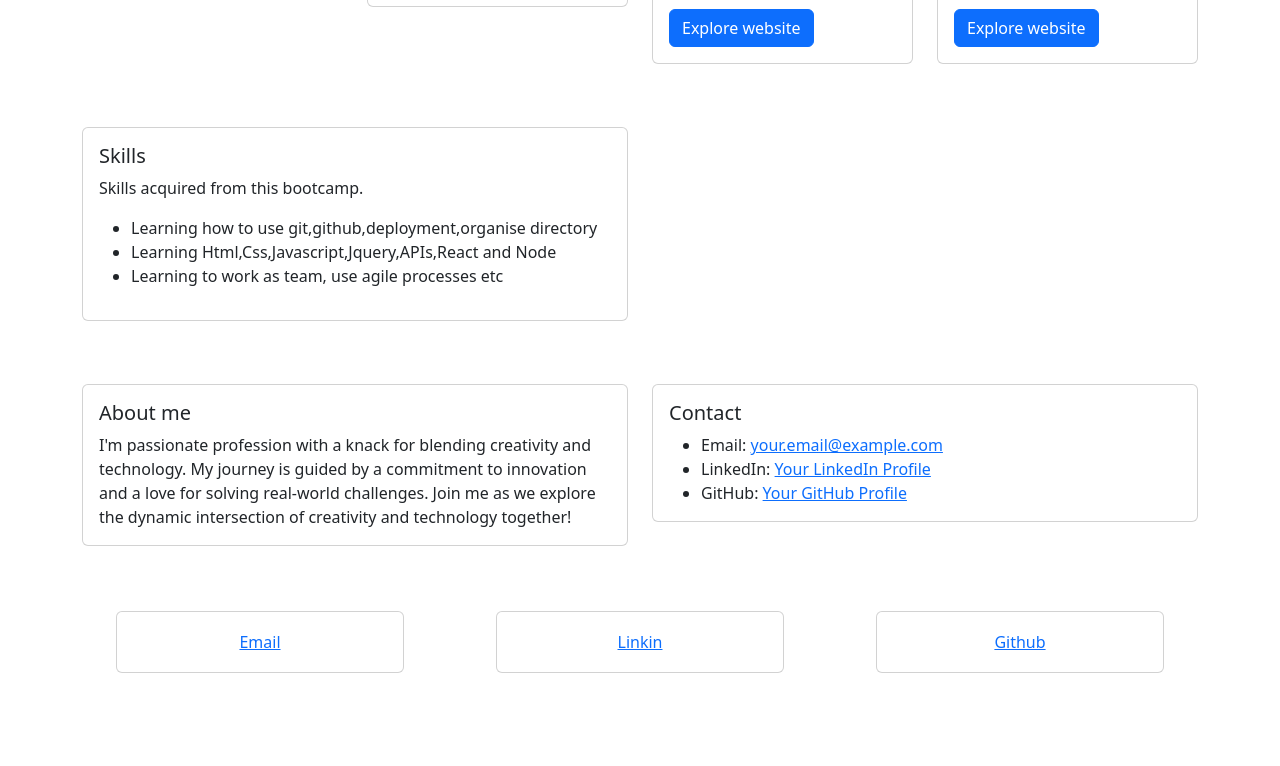
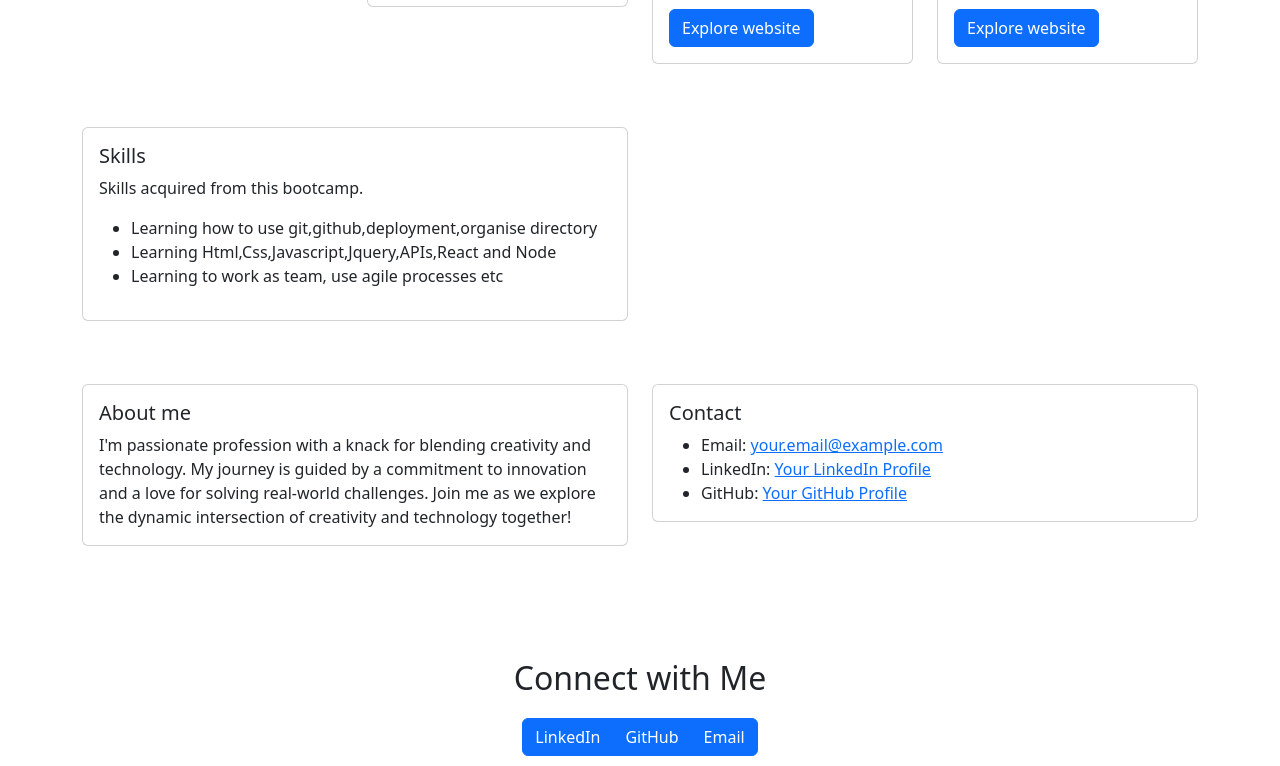
Before and after one commit to SAE9/Bootstrap-Portfolio, a plain HTML site: page index.html in a window 1280 px wide. Shown: the part 1233-1999 px from the top of the page. Before the commit the page ends 1930 px from the top, so only its background shows below. Drawn offline with nearby package versions, Linux system fonts and the light colour scheme.

Commit message:
edited the footer section by changing the cards into buttons instead and adding links

```diff
--- a/index.html
+++ b/index.html
@@ -1,10 +1,12 @@
 <!doctype html>
 <html lang="en">
+
 <head>
   <meta charset="utf-8">
   <meta name="viewport" content="width=device-width, initial-scale=1">
   <title>Bootstrap demo</title>
-    <link href="https://cdn.jsdelivr.net/npm/bootstrap@5.3.2/dist/css/bootstrap.min.css" rel="stylesheet" integrity="sha384-T3c6CoIi6uLrA9TneNEoa7RxnatzjcDSCmG1MXxSR1GAsXEV/Dwwykc2MPK8M2HN" crossorigin="anonymous">
+  <link href="https://cdn.jsdelivr.net/npm/bootstrap@5.3.2/dist/css/bootstrap.min.css" rel="stylesheet"
+    integrity="sha384-T3c6CoIi6uLrA9TneNEoa7RxnatzjcDSCmG1MXxSR1GAsXEV/Dwwykc2MPK8M2HN" crossorigin="anonymous">
   <link rel="stylesheet" href="./css/style.css">
 </head>
 
@@ -13,7 +15,8 @@
   <header class="header">
     <nav class="navbar navbar-expand-lg bg-body-tertiary">
       <div class="container-fluid">
-        <button class="navbar-toggler" type="button" data-bs-toggle="collapse" data-bs-target="#navbarNav" aria-controls="navbarNav" aria-expanded="false" aria-label="Toggle navigation">
+        <button class="navbar-toggler" type="button" data-bs-toggle="collapse" data-bs-target="#navbarNav"
+          aria-controls="navbarNav" aria-expanded="false" aria-label="Toggle navigation">
           <span class="navbar-toggler-icon"></span>
         </button>
         <div class="collapse navbar-collapse" id="navbarNav">
@@ -44,7 +47,10 @@
   <div class="p-5 mb-4 bg-body-tertiary rockBackground">
     <div class="container-fluid py-5 jumboCopy">
       <h1 class="display-5 fw-bold">My Name</h1>
-    <p class="col-md-12 fs-4">Hello! I'm [Your Name], a passionate [Your Profession] specializing in [Your Skills]. Welcome to my digital portfolio, where innovation meets design. Explore my projects to see how I blend creativity with technology to craft impactful digital experiences. Let's connect and explore the endless possibilities together!</p>
+      <p class="col-md-12 fs-4">Hello! I'm [Your Name], a passionate [Your Profession] specializing in [Your Skills].
+        Welcome to my digital portfolio, where innovation meets design. Explore my projects to see how I blend
+        creativity with technology to craft impactful digital experiences. Let's connect and explore the endless
+        possibilities together!</p>
       <img src="./images/Cute-cartoon-girl-PNG (1).png" alt="pic of a girl in a raincoat">
     </div>
   </div>
@@ -58,7 +64,8 @@
         <!-- Card 1 -->
         <div class="cardContainer col-lg-3 col-md-3 col-sm-12">
           <div class="card">
-            <img src="./images/krecs.png" class="card-img-top" alt="image of website page showing both in large and small format">
+            <img src="./images/krecs.png" class="card-img-top"
+              alt="image of website page showing both in large and small format">
             <div class="card-body">
               <h5 class="card-title">Krecs</h5>
               <p class="card-text">A website to search korean drama recomendations.</p>
@@ -108,11 +115,11 @@
   </div>
   </div>
 
-<div class ="section-2">
+  <div class="section-2">
     <div class="container mt-5" id="skills">
       <div class="row">
         <!--Skills section-->
-      <div class="cardContainer col-lg-6 col-md-6 col-sm-12" >
+        <div class="cardContainer col-lg-6 col-md-6 col-sm-12">
           <div class="card" id="card-1">
             <div class="card-body">
               <h5 class="card-title">Skills</h5>
@@ -130,14 +137,16 @@
   </div>
 
   <div class="section 3">
-  <div class="container mt-5" >
+    <div class="container mt-5">
       <div class="row">
         <!--About me section-->
         <div class="cardContainer col-lg-6 col-md-6 col-sm-12" id="about me">
           <div class="card" id="card-2">
             <div class="card-body">
               <h5 class="card-title">About me</h5>
-            <p class="card-text"> I'm  passionate profession with a knack for blending creativity and technology. My journey is guided by a commitment to innovation and a love for solving real-world challenges. Join me as we explore the dynamic intersection of creativity and technology together!</p>
+              <p class="card-text"> I'm passionate profession with a knack for blending creativity and technology. My
+                journey is guided by a commitment to innovation and a love for solving real-world challenges. Join me as
+                we explore the dynamic intersection of creativity and technology together!</p>
             </div>
           </div>
         </div>
@@ -149,45 +158,33 @@
               <h5 class="card-title">Contact</h5>
               <ul class="card-text">
                 <li>Email: <a href="mailto:your.email@example.com" class="contact-link">your.email@example.com</a></li>
-              <li>LinkedIn: <a href="https://www.linkedin.com/in/your-linkedin-profile" target="_blank" class="contact-link">Your LinkedIn Profile</a></li>
-              <li>GitHub: <a href="https://github.com/your-github-username" target="_blank" class="contact-link">Your GitHub Profile</a></li>
+                <li>LinkedIn: <a href="https://www.linkedin.com/in/your-linkedin-profile" target="_blank"
+                    class="contact-link">Your LinkedIn Profile</a></li>
+                <li>GitHub: <a href="https://github.com/your-github-username" target="_blank" class="contact-link">Your
+                    GitHub Profile</a></li>
               </ul>
             </div>
           </div>
         </div>
-
-
       </div>
-
     </div>
-
   </div>
 
 
 
   <!--Code for the footer-->
   <footer class="footer bg-white">
-      <div class="container" id="contact">
-        <div class="row">
-          <div class=" card-container col-md-4 col-4 mb-4">
-            <div class="card" style="width: 18rem;">
-            <a href="#">Email</a></li>
+    <div class="row mt-5">
+      <div class="col-md-12">
+        <h2>Connect with Me</h2>
+        <div class="btn-group">
+          <a href="https://www.linkedin.com/in/your-linkedin-profile" target="_blank"
+            class="btn btn-primary contact-btn">LinkedIn</a>
+          <a href="https://github.com/your-github-username" target="_blank"
+            class="btn btn-primary contact-btn">GitHub</a>
+          <a href="mailto:your.email@example.com" class="btn btn-primary contact-btn">Email</a>
         </div>
       </div>
-
-          <div class=" card-container col-md-4 col-4 mb-4">
-            <div class="card" style="width: 18rem;">
-            <a href="#">Linkin</a></li>
-          </div>
-          </div>
-
-          <div class=" card-container col-md-4 col-4 mb-4">
-            <div class="card" style="width: 18rem;">
-            <a href="#">Github</a></li>
-          </div>
-          </div>
-
-
     </div>
     </div>
   </footer>
@@ -202,6 +199,7 @@
     integrity="sha384-Y4oOpwW3duJdCWv5ly8SCFYWqFDsfob/3GkgExXKV4idmbt98QcxXYs9UoXAB7BZ"
     crossorigin="anonymous"></script>
 </body>
+
 </html>
 
 
```
Lines whose indentation alone changed are shown as unchanged.
